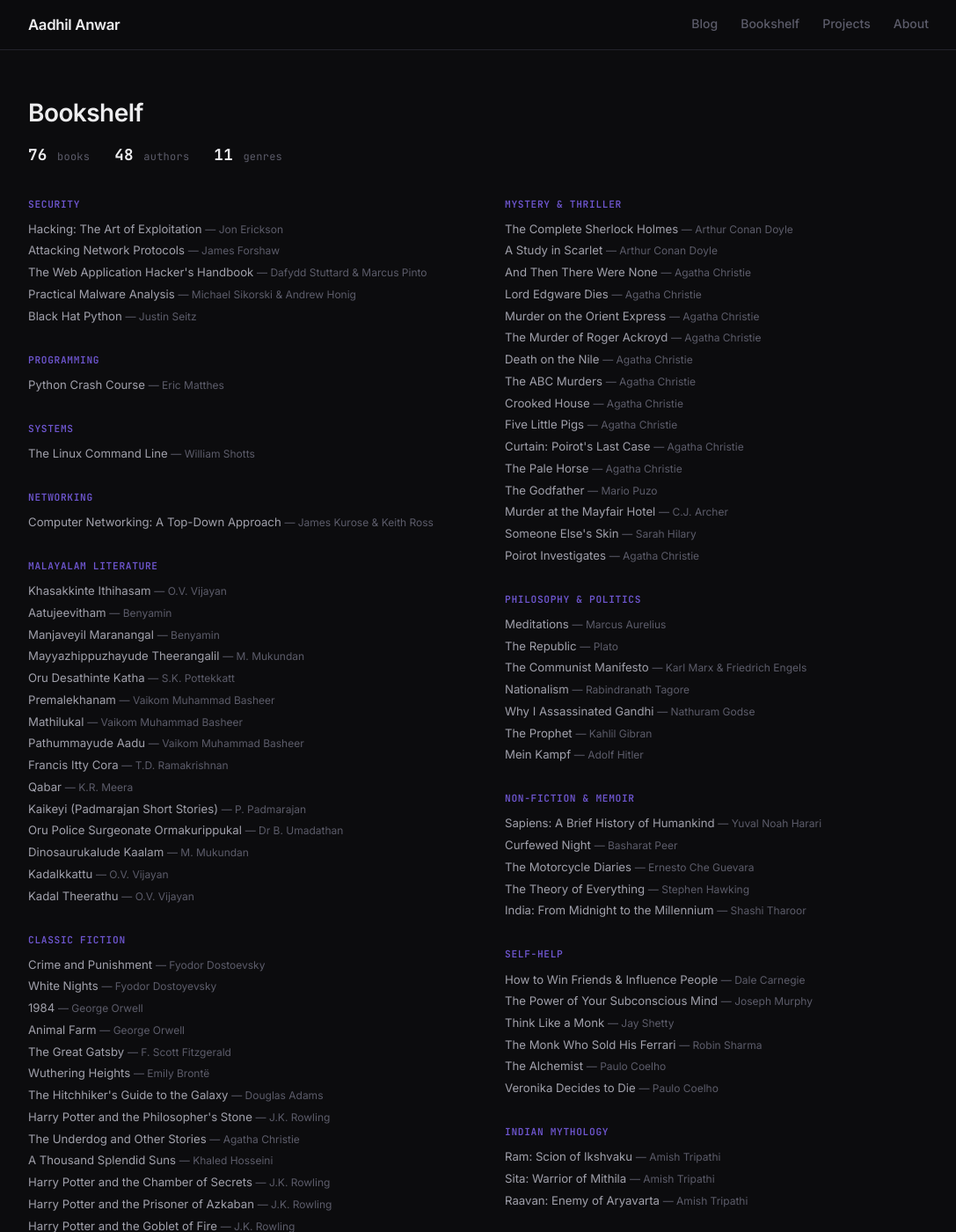
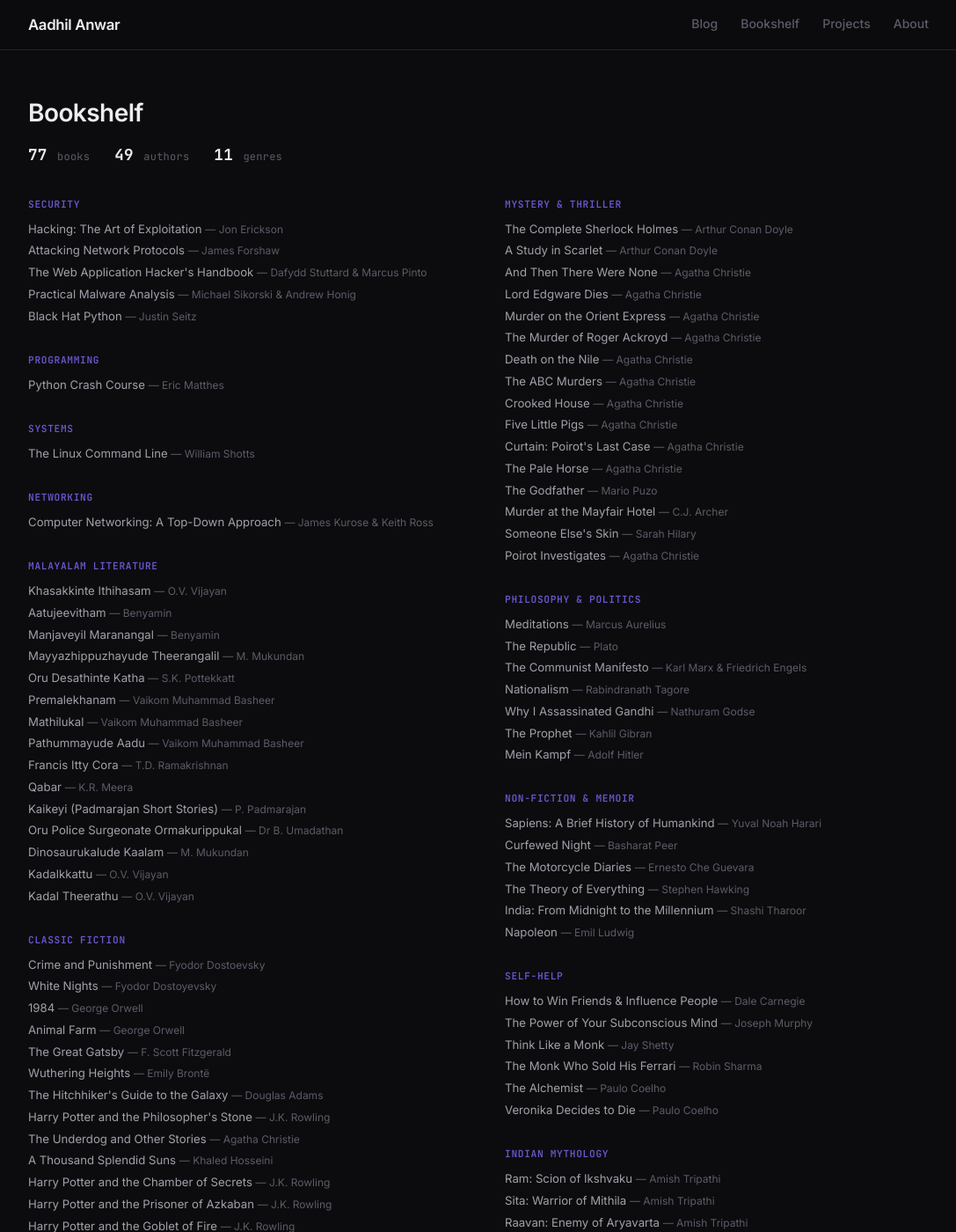
Before and after one commit to aadhil-anwer/port-new, a Jekyll site: the page built from bookshelf.html, in a window 1280 px wide and 1400 px high. Shown: the whole window at 88% size, without its empty margins (90-1177 px from the left). Built offline with Jekyll 4.4.1, drawn with Linux system fonts in a browser that asks for light colours.

Commit message:
new book

```diff
--- a/_data/books.yml
+++ b/_data/books.yml
@@ -397,3 +397,8 @@
   author: Shashi Tharoor
   category: non-technical
   subcategory: Non-Fiction & Memoir
+
+- title: "Napoleon"
+  author: Emil Ludwig
+  category: non-technical
+  subcategory: Non-Fiction & Memoir
```
